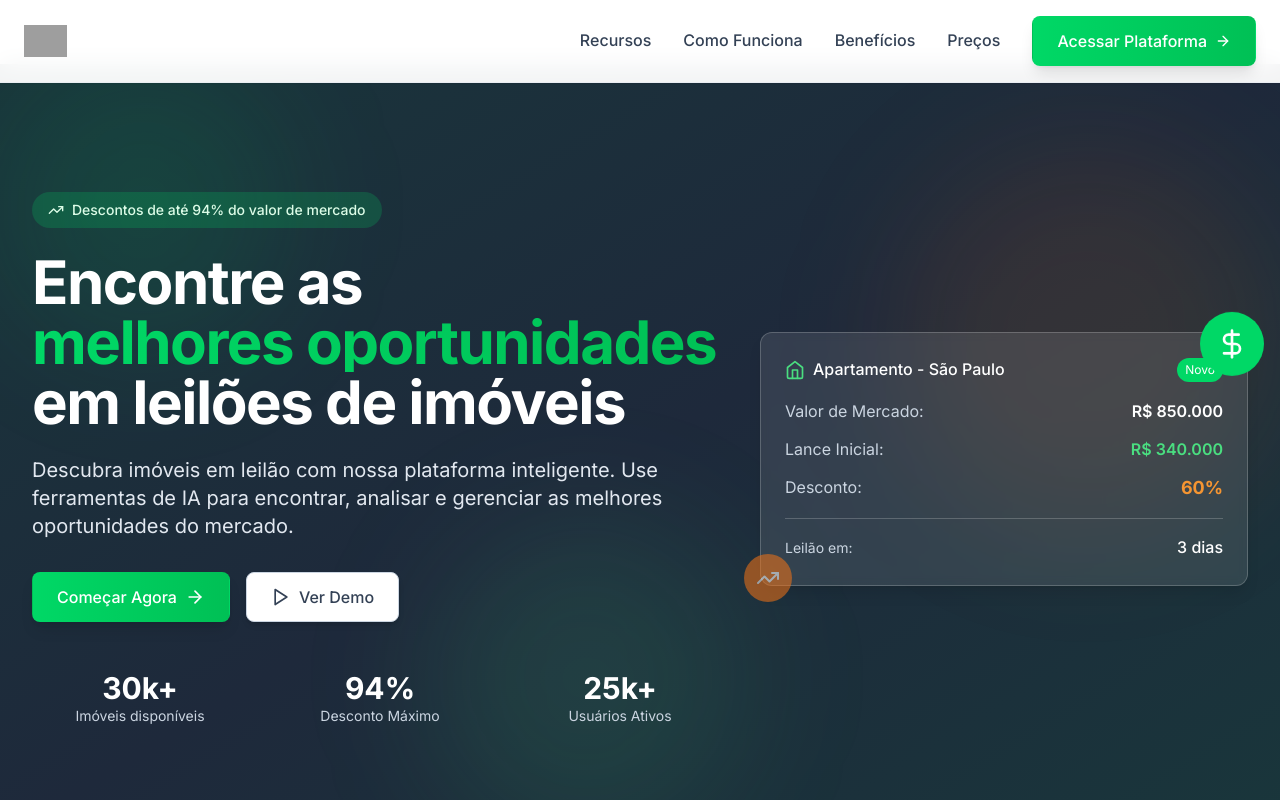
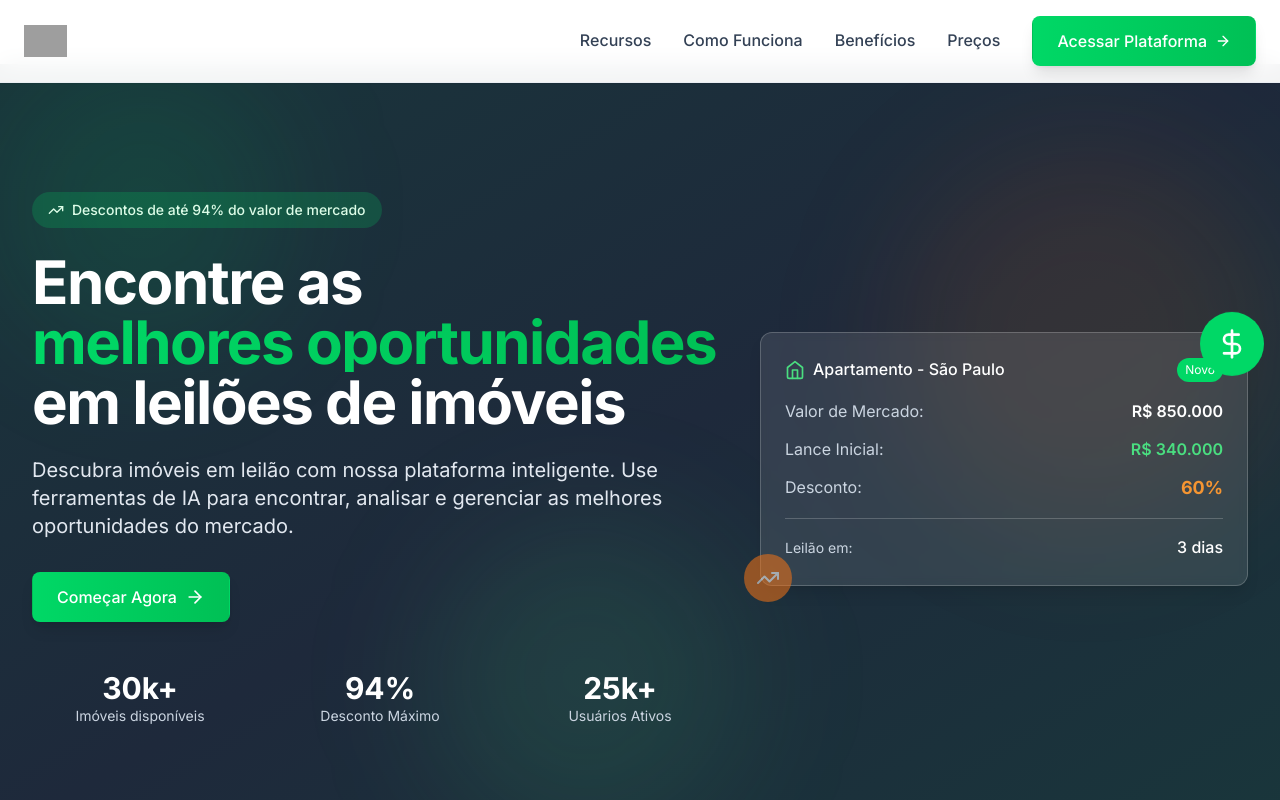
Before and after one commit to marcosrconde/arremataai, a React (Vite) app: page / in a window 1280 px wide. Shown: the top 800 px of the page. Built offline with nearby package versions, Linux system fonts and the light colour scheme; grey boxes are pictures that could not be loaded.

Commit message:
corrige preço e retira botão Ver demo

```diff
--- a/src/components/Hero.tsx
+++ b/src/components/Hero.tsx
@@ -39,11 +39,7 @@ export default function Hero() {
                     <ArrowRight className="ml-2 h-5 w-5" />
                   </a>
 
-                  <button className="btn-secondary">
-                    <Play className="mr-2 h-5 w-5" />
-                    Ver Demo
-                  </button>
-                </div>
+               </div>
 
                 {/* Stats */}
                 <div className="mt-12 grid grid-cols-3 gap-4 sm:gap-6">
--- a/src/components/Pricing.tsx
+++ b/src/components/Pricing.tsx
@@ -139,7 +139,7 @@ export default function Pricing() {
                 {/* Pricing */}
                 <div className="mb-6">
                   <div className="flex items-baseline">
-                  <span className="text-secondary-400">{isAnnual ? 'equivalente a  ' : ''}</span>
+                  <span className="text-secondary-400">{isAnnual && plan.name === 'GOLD' ? 'equivalente a  ' : ''}</span>
                     <span className="text-4xl font-bold text-secondary-900 ml-3">
                       {plan.name === 'GOLD'
                         ? (isAnnual ? plan.annualPrice : plan.monthlyPrice)
```
